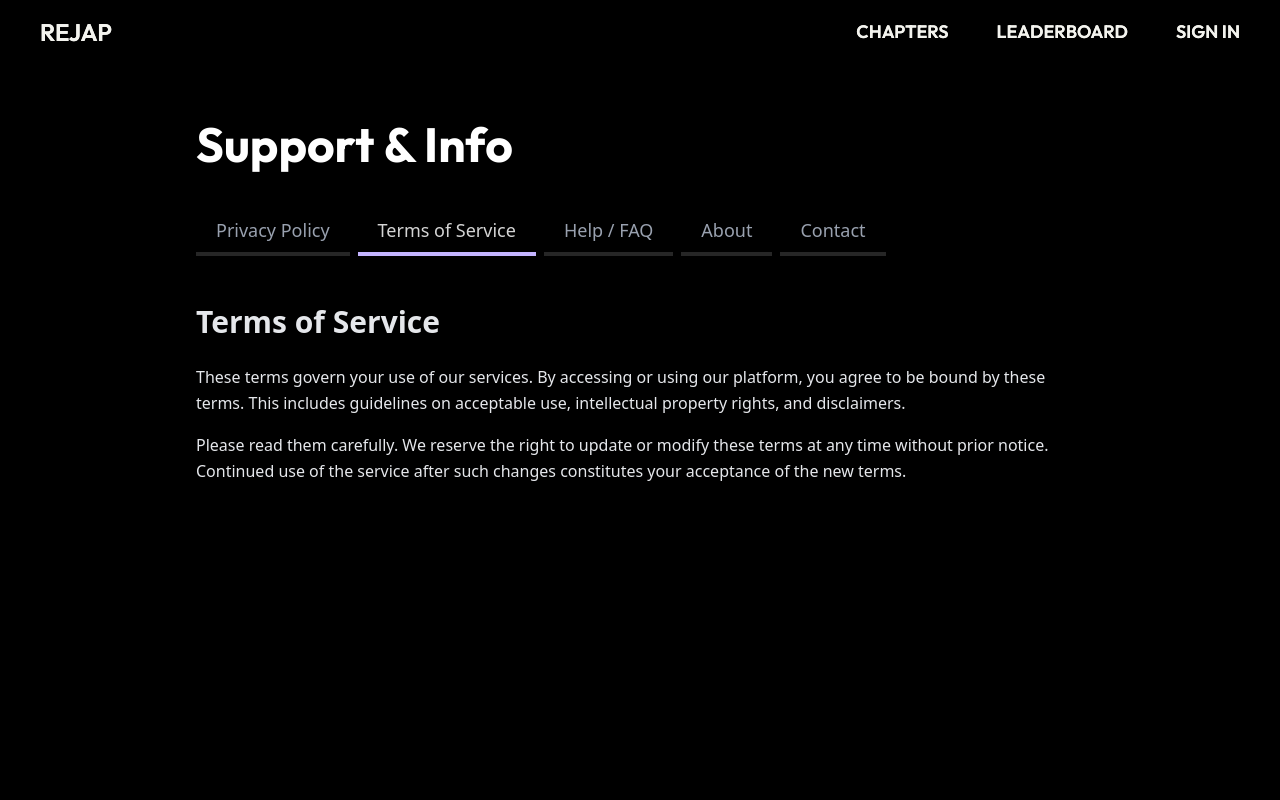
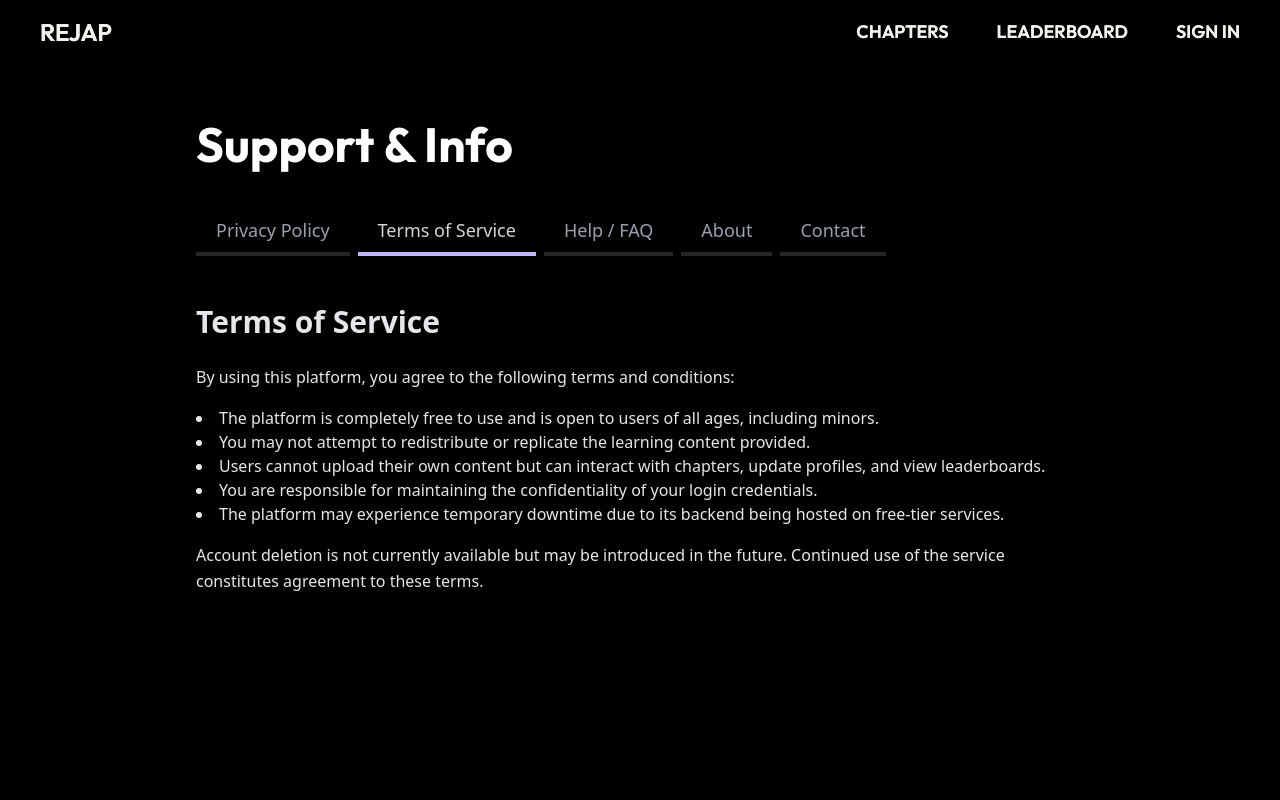
Before and after one commit to Kanishak-xd/rejap, a React (Vite) app: page /SupportInfo in a window 1280 px wide. Both pictures are taken after a click on the button "Terms of Service". Shown: the top 800 px of the page. Built offline with nearby package versions, Linux system fonts and the light colour scheme; no server answers; a web font is replaced by a local one.

Commit message:
added terms of service content on support and info page

```diff
--- a/src/pages/Info/SupportInfo.jsx
+++ b/src/pages/Info/SupportInfo.jsx
@@ -70,16 +70,21 @@ export default function SupportInfo() {
                     <div className="pt-12 rounded-b-lg shadow-lg text-gray-200">
                         <h2 className="text-3xl font-bold mb-6">Terms of Service</h2>
                         <p className="mb-4 leading-relaxed">
-                            These terms govern your use of our services. By accessing or using our platform,
-                            you agree to be bound by these terms. This includes guidelines on acceptable use,
-                            intellectual property rights, and disclaimers.
+                            By using this platform, you agree to the following terms and conditions:
                         </p>
+                        <ul className="list-disc list-inside mb-4">
+                            <li>The platform is completely free to use and is open to users of all ages, including minors.</li>
+                            <li>You may not attempt to redistribute or replicate the learning content provided.</li>
+                            <li>Users cannot upload their own content but can interact with chapters, update profiles, and view leaderboards.</li>
+                            <li>You are responsible for maintaining the confidentiality of your login credentials.</li>
+                            <li>The platform may experience temporary downtime due to its backend being hosted on free-tier services.</li>
+                        </ul>
                         <p className="leading-relaxed">
-                            Please read them carefully. We reserve the right to update or modify these terms
-                            at any time without prior notice. Continued use of the service after such changes
-                            constitutes your acceptance of the new terms.
+                            Account deletion is not currently available but may be introduced in the future. Continued use of the service
+                            constitutes agreement to these terms.
                         </p>
                     </div>
+
                 );
             case 'faq':
                 return (
```
